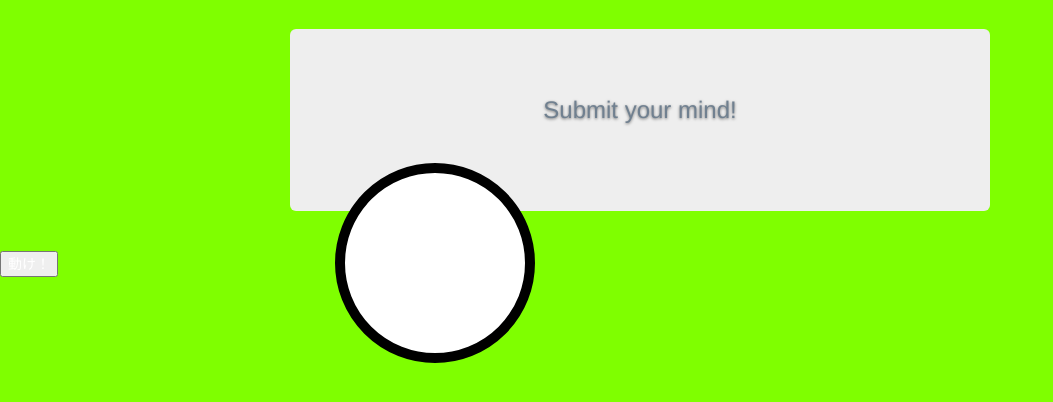
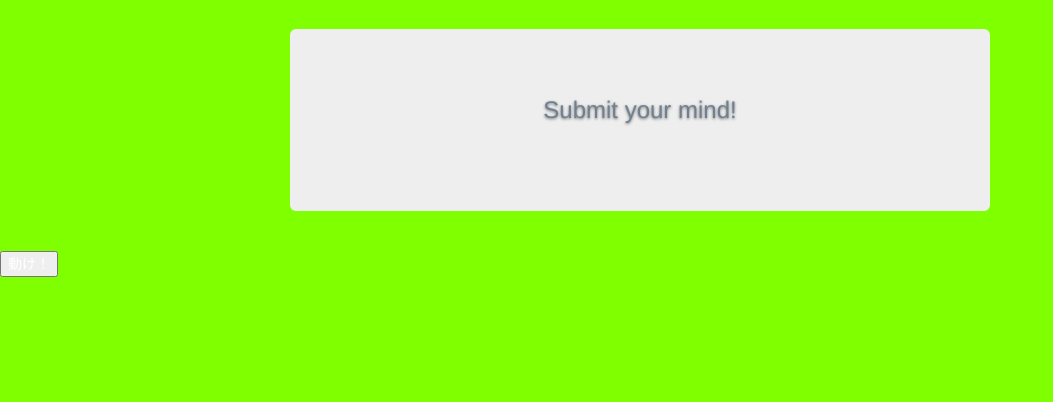
Before and after one commit to stealpattan/web_app, a PHP site: page / in a window 1280 px wide. Shown: the part 51-453 px from the top of the page, without its empty margins (0-1053 px from the left). Run offline with PHP 8.4, Linux system fonts and the light colour scheme; some libraries are stand-ins or nearby versions.

Commit message:
small change

```diff
--- a/main_pages/index_main.css
+++ b/main_pages/index_main.css
@@ -6,14 +6,14 @@
 #content{
 	margin-top: 40px;
 }
-
-#ball{
+/*下にあるのは別に消してもいい奴*/
+#obj{
 	float: center;
 	display: block;
 	width: 200px;
 	height: 200px;
 	position: absolute;
-	border: 10px solid black;
-	border-radius: 50%;
-	background-color: white;
+	background-color: black;
+	left: 1000px;
+	top: 1000px;
 }
```
Also changed, not shown: my_page/images.jpeg (deleted), 1 other file.
